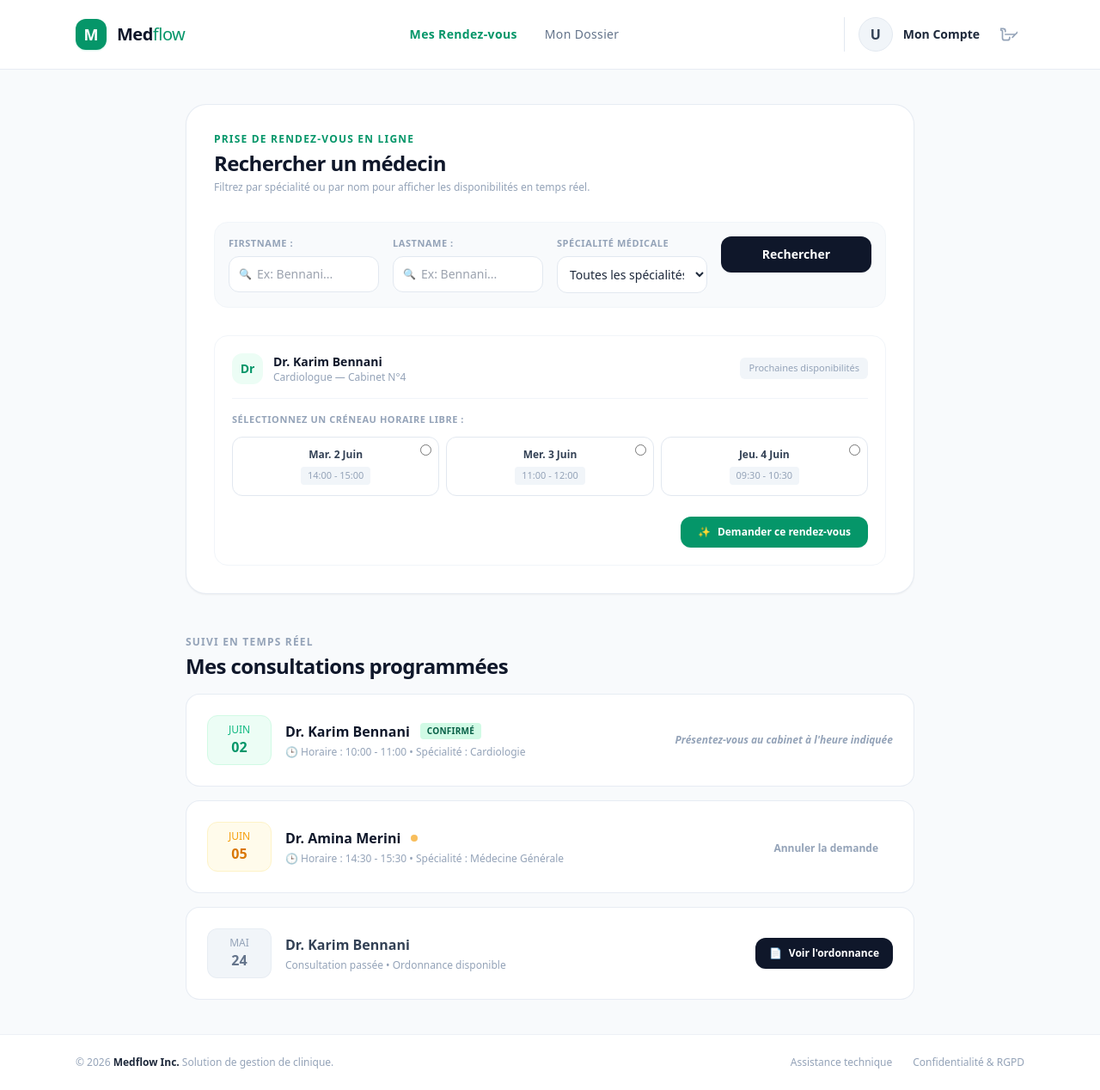
After one commit to badrbelabrik/MedFlow-Gestion-de-Clinique-Medicale, a PHP site: page /templates/patient/patient-page-static.php in a window 1280 px wide. The commit adds this page. Shown: the whole page at 86% size. Run offline with PHP 8.4, Linux system fonts and the light colour scheme; some libraries are stand-ins or nearby versions.

Commit message:
Added dynamic filtering by name and speciality in patient page

```diff
--- /dev/null
+++ b/templates/patient/patient-page-static.php
@@ -0,0 +1,203 @@
+<?php
+$pageTitle = "Espace Patient — MedFlow";
+include_once __DIR__ . '/../layout/header.php';
+?>
+
+<main class="flex-grow max-w-4xl w-full mx-auto px-4 sm:px-6 py-10 space-y-12">
+
+    <section class="bg-white border border-slate-200/80 rounded-3xl p-6 sm:p-8 shadow-sm space-y-8">
+        <div>
+            <span class="text-xs font-bold text-emerald-600 uppercase tracking-widest block mb-1">Prise de rendez-vous en ligne</span>
+            <h2 class="text-2xl font-black text-slate-900 tracking-tight">Rechercher un médecin</h2>
+            <p class="text-xs text-slate-400 mt-1">Filtrez par spécialité ou par nom pour afficher les disponibilités en temps réel.</p>
+        </div>
+
+        <form action="/patient/dashboard" method="GET" class="grid grid-cols-1 md:grid-cols-4 gap-4 bg-slate-50 p-4 rounded-2xl border border-slate-100">
+            <div>
+                <label class="block text-[11px] font-bold text-slate-400 uppercase tracking-wider mb-1.5">Firstname :</label>
+                <div class="relative">
+                    <span class="absolute inset-y-0 left-0 flex items-center pl-3 text-slate-400 text-xs">🔍</span>
+                    <input type="text" name="firstname" placeholder="Ex: Bennani..." class="w-full border border-slate-200 bg-white rounded-xl pl-8 pr-3 py-2.5 text-sm text-slate-800 focus:ring-2 focus:ring-emerald-500 transition">
+                </div>
+            </div>
+            <div>
+                <label class="block text-[11px] font-bold text-slate-400 uppercase tracking-wider mb-1.5">Lastname :</label>
+                <div class="relative">
+                    <span class="absolute inset-y-0 left-0 flex items-center pl-3 text-slate-400 text-xs">🔍</span>
+                    <input type="text" name="lastname" placeholder="Ex: Bennani..." class="w-full border border-slate-200 bg-white rounded-xl pl-8 pr-3 py-2.5 text-sm text-slate-800 focus:ring-2 focus:ring-emerald-500 transition">
+                </div>
+            </div>
+
+            <div>
+                <label class="block text-[11px] font-bold text-slate-400 uppercase tracking-wider mb-1.5">Spécialité médicale</label>
+                <select name="speciality_id" class="w-full border border-slate-200 bg-white rounded-xl p-2.5 text-sm text-slate-800 focus:ring-2 focus:ring-emerald-500 transition">
+                    <option value="">Toutes les spécialités</option>
+                    <option value="1">Médecine Générale</option>
+                    <option value="2">Cardiologie</option>
+                    <option value="3">Pédiatrie</option>
+                </select>
+            </div>
+
+            <div>
+                <button type="submit" class="w-full bg-slate-900 hover:bg-slate-800 text-white text-sm font-bold py-2.5 rounded-xl transition shadow-sm h-[42px]">
+                    Rechercher
+                </button>
+            </div>
+        </form>
+
+        <div class="border border-slate-100 rounded-2xl p-5 bg-white space-y-4">
+            <div class="flex flex-col sm:flex-row sm:items-center justify-between border-b border-slate-100 pb-4 gap-2">
+                <div class="flex items-center space-x-3">
+                    <div class="w-9 h-9 rounded-xl bg-emerald-50 text-emerald-600 flex items-center justify-center font-bold text-sm">
+                        Dr
+                    </div>
+                    <div>
+                        <h4 class="text-sm font-bold text-slate-900">Dr. Karim Bennani</h4>
+                        <p class="text-xs text-slate-400">Cardiologue — Cabinet N°4</p>
+                    </div>
+                </div>
+                <span class="text-[11px] font-medium text-slate-400 bg-slate-100 px-2.5 py-1 rounded-md">
+                    Prochaines disponibilités
+                </span>
+            </div>
+
+            <div>
+                <label class="block text-[11px] font-bold text-slate-400 uppercase tracking-wider mb-3">Sélectionnez un créneau horaire libre :</label>
+
+                <form action="/patient/appointment/book" method="POST">
+                    <div class="grid grid-cols-2 sm:grid-cols-3 gap-2">
+
+                        <label class="relative border border-slate-200 rounded-xl p-3 flex flex-col items-center justify-center cursor-pointer hover:bg-emerald-50/30 hover:border-emerald-500 transition group">
+                            <input type="radio" name="timeslot_id" value="10" class="absolute top-2 right-2 accent-emerald-600">
+                            <span class="block text-xs font-bold text-slate-700 group-hover:text-emerald-900">Mar. 2 Juin</span>
+                            <span class="block text-[11px] font-medium text-slate-400 bg-slate-100 px-2 py-0.5 rounded mt-1.5 group-hover:bg-emerald-100 group-hover:text-emerald-800">14:00 - 15:00</span>
+                        </label>
+
+                        <label class="relative border border-slate-200 rounded-xl p-3 flex flex-col items-center justify-center cursor-pointer hover:bg-emerald-50/30 hover:border-emerald-500 transition group">
+                            <input type="radio" name="timeslot_id" value="11" class="absolute top-2 right-2 accent-emerald-600">
+                            <span class="block text-xs font-bold text-slate-700 group-hover:text-emerald-900">Mer. 3 Juin</span>
+                            <span class="block text-[11px] font-medium text-slate-400 bg-slate-100 px-2 py-0.5 rounded mt-1.5 group-hover:bg-emerald-100 group-hover:text-emerald-800">11:00 - 12:00</span>
+                        </label>
+
+                        <label class="relative border border-slate-200 rounded-xl p-3 flex flex-col items-center justify-center cursor-pointer hover:bg-emerald-50/30 hover:border-emerald-500 transition group">
+                            <input type="radio" name="timeslot_id" value="12" class="absolute top-2 right-2 accent-emerald-600">
+                            <span class="block text-xs font-bold text-slate-700 group-hover:text-emerald-900">Jeu. 4 Juin</span>
+                            <span class="block text-[11px] font-medium text-slate-400 bg-slate-100 px-2 py-0.5 rounded mt-1.5 group-hover:bg-emerald-100 group-hover:text-emerald-800">09:30 - 10:30</span>
+                        </label>
+
+                    </div>
+
+                    <div class="mt-4 pt-2 flex justify-end">
+                        <button type="submit" class="bg-emerald-600 hover:bg-emerald-700 text-white text-xs font-bold px-5 py-2.5 rounded-xl transition shadow-sm flex items-center space-x-2">
+                            <span>✨</span>
+                            <span>Demander ce rendez-vous</span>
+                        </button>
+                    </div>
+                </form>
+            </div>
+        </div>
+    </section>
+
+    <section class="space-y-4">
+        <div>
+            <span class="text-xs font-bold text-slate-400 uppercase tracking-widest block mb-1">Suivi en temps réel</span>
+            <h2 class="text-2xl font-black text-slate-900 tracking-tight">Mes consultations programmées</h2>
+        </div>
+
+        <div class="space-y-4">
+            <div class="bg-white border border-slate-200/80 rounded-2xl p-6 transition hover:shadow-md flex flex-col sm:flex-row sm:items-center justify-between gap-6">
+                <div class="flex items-center space-x-4">
+                    <div class="bg-emerald-50 text-emerald-600 font-bold px-3 py-2 rounded-xl text-center min-w-[75px] border border-emerald-100">
+                        <span class="block text-xs uppercase text-emerald-500 font-medium">Juin</span>
+                        02
+                    </div>
+                    <div>
+                        <div class="flex items-center space-x-3">
+                            <h3 class="text-base font-bold text-slate-900">Dr. Karim Bennani</h3>
+                            <span class="inline-flex items-center px-2 py-0.5 rounded text-[10px] font-bold bg-emerald-100 text-emerald-800 uppercase tracking-wide">Confirmé</span>
+                        </div>
+                        <p class="text-xs text-slate-400 mt-1">🕒 Horaire : 10:00 - 11:00 • Spécialité : Cardiologie</p>
+                    </div>
+                </div>
+                <div class="text-xs font-semibold text-slate-400 italic self-end sm:self-center">
+                    Présentez-vous au cabinet à l'heure indiquée
+                </div>
+            </div>
+
+            <div class="bg-white border border-slate-200/80 rounded-2xl p-6 transition hover:shadow-md flex flex-col sm:flex-row sm:items-center justify-between gap-6">
+                <div class="flex items-center space-x-4">
+                    <div class="bg-amber-50 text-amber-600 font-bold px-3 py-2 rounded-xl text-center min-w-[75px] border border-amber-100">
+                        <span class="block text-xs uppercase text-amber-500 font-medium">Juin</span>
+                        05
+                    </div>
+                    <div>
+                        <div class="flex items-center space-x-3">
+                            <h3 class="text-base font-bold text-slate-900">Dr. Amina Merini</h3>
+                            <span class="h-2 w-2 rounded-full bg-amber-500 animate-pulse" title="En attente du médecin"></span>
+                        </div>
+                        <p class="text-xs text-slate-400 mt-1">🕒 Horaire : 14:30 - 15:30 • Spécialité : Médecine Générale</p>
+                    </div>
+                </div>
+                <div class="self-end sm:self-center">
+                    <a href="/patient/appointment/cancel?id=4" class="text-slate-400 hover:text-rose-600 text-xs font-bold px-4 py-2 rounded-xl hover:bg-rose-50 transition border border-transparent hover:border-rose-100">
+                        Annuler la demande
+                    </a>
+                </div>
+            </div>
+
+            <div class="bg-white border border-slate-200/80 rounded-2xl p-6 transition hover:shadow-md flex flex-col sm:flex-row sm:items-center justify-between gap-6">
+                <div class="flex items-center space-x-4">
+                    <div class="bg-slate-100 text-slate-500 font-bold px-3 py-2 rounded-xl text-center min-w-[75px] border border-slate-200/60">
+                        <span class="block text-xs uppercase text-slate-400 font-medium">Mai</span>
+                        24
+                    </div>
+                    <div>
+                        <h3 class="text-base font-bold text-slate-700">Dr. Karim Bennani</h3>
+                        <p class="text-xs text-slate-400 mt-1">Consultation passée • Ordonnance disponible</p>
+                    </div>
+                </div>
+                <div class="self-end sm:self-center">
+                    <button onclick="openPrescriptionModal('Dr. Karim Bennani', 'Paracétamol 1g : 1 comprimé 3 fois par jour pendant 5 jours.\nRepos strict de 48 heures.')" class="bg-slate-900 hover:bg-slate-800 text-white text-xs font-bold px-4 py-2.5 rounded-xl transition shadow-sm flex items-center space-x-2">
+                        <span>📄</span>
+                        <span>Voir l'ordonnance</span>
+                    </button>
+                </div>
+            </div>
+        </div>
+    </section>
+</main>
+
+<div id="prescriptionModal" class="fixed inset-0 bg-slate-900/40 backdrop-blur-sm z-50 flex items-center justify-center hidden p-4">
+    <div class="bg-white rounded-3xl shadow-xl max-w-xl w-full overflow-hidden transform transition-all border border-slate-100 flex flex-col">
+        <div class="p-6 border-b border-slate-100 flex justify-between items-center bg-slate-50">
+            <div>
+                <h3 id="modalDoctorName" class="text-lg font-black text-slate-900">Docteur</h3>
+                <p class="text-xs text-emerald-600 font-semibold mt-0.5">Ordonnance médicale certifiée</p>
+            </div>
+            <button onclick="closePrescriptionModal()" class="text-slate-400 hover:text-slate-600 p-2 rounded-full hover:bg-slate-200/60 transition">✕</button>
+        </div>
+        <div class="p-6 space-y-4">
+            <span class="block text-xs font-bold text-slate-400 uppercase tracking-wider">Traitements prescrits :</span>
+            <div class="w-full border border-slate-100 bg-slate-50/50 rounded-2xl p-5 text-sm text-slate-800 shadow-inner whitespace-pre-line font-mono leading-relaxed" id="prescriptionContent"></div>
+        </div>
+        <div class="p-4 bg-slate-50 border-t border-slate-100 flex justify-end">
+            <button type="button" onclick="closePrescriptionModal()" class="bg-slate-900 hover:bg-slate-800 text-white font-bold px-6 py-2 rounded-xl text-xs transition">Fermer le document</button>
+        </div>
+    </div>
+</div>
+
+<script>
+    function openPrescriptionModal(doctorName, treatmentText) {
+        document.getElementById('modalDoctorName').innerText = doctorName;
+        document.getElementById('prescriptionContent').innerText = treatmentText;
+        document.getElementById('prescriptionModal').classList.remove('hidden');
+    }
+
+    function closePrescriptionModal() {
+        document.getElementById('prescriptionModal').classList.add('hidden');
+    }
+</script>
+
+<?php
+include_once __DIR__ . '/../layout/footer.php';
+?>
```
Also changed, not shown: src/Helpers/DateHelper.php (added, +21 -0 lines), src/Repositories/TimeslotRepository.php (+24 -0 lines), templates/patient/patient-page.php (+97 -71 lines).
